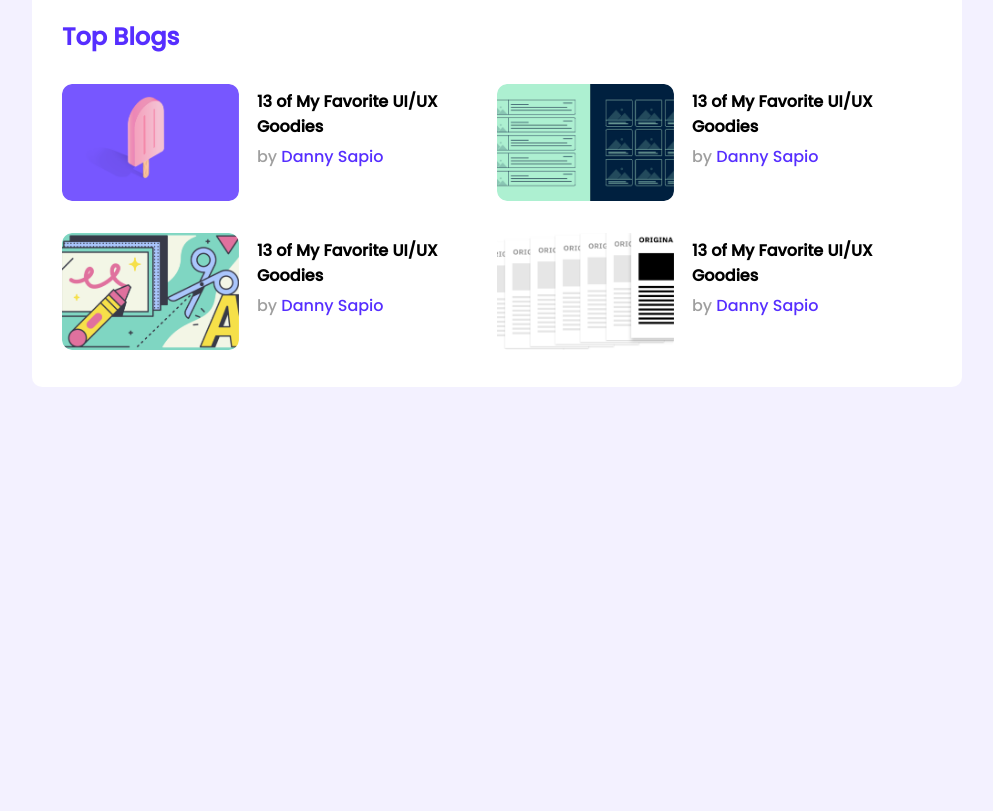
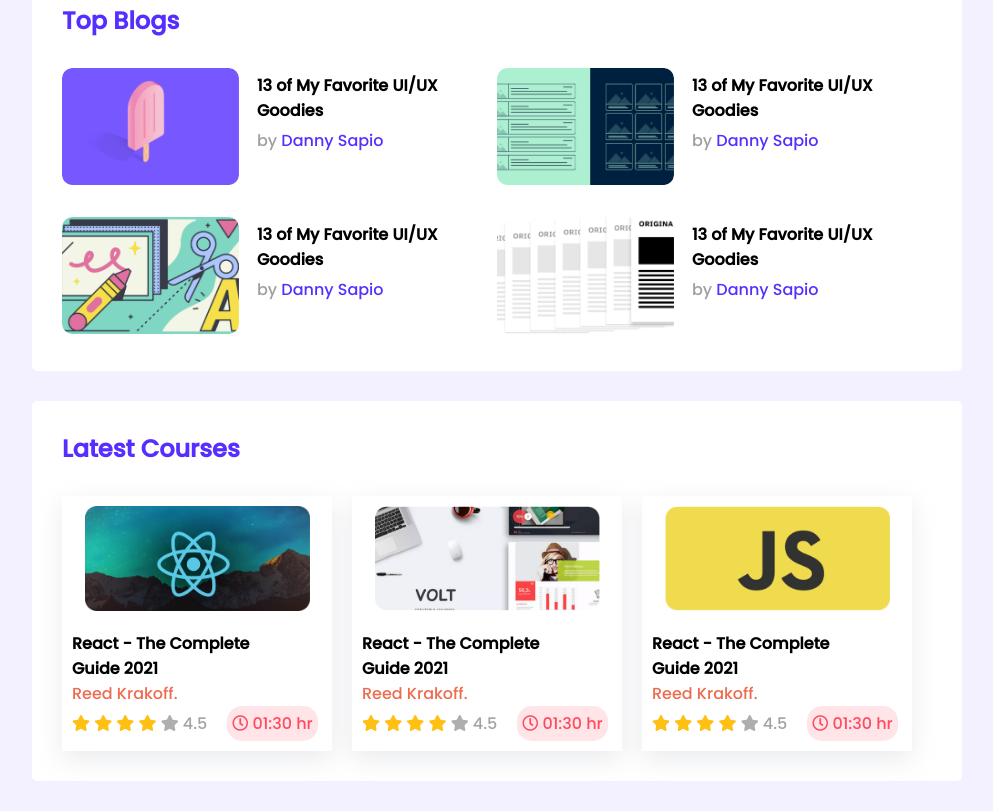
Before and after one commit to rakibul-islam-raju/Leaderboard, a plain HTML site: page index.html in a window 1280 px wide. Shown: the part 325-1136 px from the top of the page, without its empty margins (143-1136 px from the left). Before the commit the page ends 800 px from the top, so only its background shows below. Drawn offline with Linux system fonts and the light colour scheme.

Commit message:
added latest courses

```diff
--- a/index.html
+++ b/index.html
@@ -7,6 +7,8 @@
     <title>Leaderboard</title>
     <!-- stylesheet -->
     <link rel="stylesheet" href="styles/style.css">
+    <!-- font awesome -->
+    <link rel="stylesheet" href="https://cdnjs.cloudflare.com/ajax/libs/font-awesome/5.15.3/css/all.min.css" integrity="sha512-iBBXm8fW90+nuLcSKlbmrPcLa0OT92xO1BIsZ+ywDWZCvqsWgccV3gFoRBv0z+8dLJgyAHIhR35VZc2oM/gI1w==" crossorigin="anonymous" referrerpolicy="no-referrer" />
 </head>
 <body>
     <main>
@@ -49,7 +51,7 @@
             </div>
 
             <hr>
-
+            <!-- top blogs -->
             <div class="top-blogs">
                 <h2 class="section-title">Top Blogs</h2>
                 <div class="blogs">
@@ -92,6 +94,85 @@
                 </div>
             </div>
         </section>
+
+        <!-- latest courses -->
+        <section class="container">
+            <h2 class="section-title">Latest Courses</h2>
+            <div class="courses">
+                <div class="course">
+                    <div class="course-thumb">
+                        <img src="images/courses/course-1.png" alt="">
+                    </div>
+                    <div class="course-detail">
+                        <h4 class="course-title">React - The Complete Guide 2021</h4>
+                        <a href="" class="course-instructtor">Reed Krakoff.</a>
+                        <div class="course-info">
+                            <div class="rating">
+                                <span class="icons">
+                                    <i class="fas fa-star"></i>
+                                    <i class="fas fa-star"></i>
+                                    <i class="fas fa-star"></i>
+                                    <i class="fas fa-star"></i>
+                                    <i class="fas fa-star empty"></i>
+                                </span>
+                                <span>4.5</span>
+                            </div>
+                            <div class="duration">
+                                <i class="far fa-clock"></i> 01:30 hr
+                            </div>
+                        </div>
+                    </div>
+                </div>
+                <div class="course">
+                    <div class="course-thumb">
+                        <img src="images/courses/course-2.png" alt="">
+                    </div>
+                    <div class="course-detail">
+                        <h4 class="course-title">React - The Complete Guide 2021</h4>
+                        <a href="" class="course-instructtor">Reed Krakoff.</a>
+                        <div class="course-info">
+                            <div class="rating">
+                                <span class="icons">
+                                    <i class="fas fa-star"></i>
+                                    <i class="fas fa-star"></i>
+                                    <i class="fas fa-star"></i>
+                                    <i class="fas fa-star"></i>
+                                    <i class="fas fa-star empty"></i>
+                                </span>
+                                <span>4.5</span>
+                            </div>
+                            <div class="duration">
+                                <i class="far fa-clock"></i> 01:30 hr
+                            </div>
+                        </div>
+                    </div>
+                </div>
+                <div class="course">
+                    <div class="course-thumb">
+                        <img src="images/courses/course-3.png" alt="">
+                    </div>
+                    <div class="course-detail">
+                        <h4 class="course-title">React - The Complete Guide 2021</h4>
+                        <a href="" class="course-instructtor">Reed Krakoff.</a>
+                        <div class="course-info">
+                            <div class="rating">
+                                <span class="icons">
+                                    <i class="fas fa-star"></i>
+                                    <i class="fas fa-star"></i>
+                                    <i class="fas fa-star"></i>
+                                    <i class="fas fa-star"></i>
+                                    <i class="fas fa-star empty"></i>
+                                </span>
+                                <span>4.5</span>
+                            </div>
+                            <div class="duration">
+                                <i class="far fa-clock"></i> 01:30 hr
+                            </div>
+                        </div>
+                    </div>
+                </div>
+            </div>
+        </section>
     </main>
 </body>
 </html>
--- a/styles/style.css
+++ b/styles/style.css
@@ -7,6 +7,10 @@
 }
 
 /* body */
+*{
+    margin: 0;
+    padding: 0;
+}
 body{
     font-family: 'Poppins', sans-serif;
     background-color: #F3F1FF;
@@ -31,7 +35,11 @@ hr {
     background-color: #fff;
     width: 870px;
     padding: 30px;
-    border-radius: 10px;
+    border-radius: 5px;
+    margin-top: 30px;
+}
+.container:nth-last-child(1){
+    margin-bottom: 30px;
 }
 
 /* ---------------
@@ -94,3 +102,55 @@ hr {
     text-decoration: none;
     color: var(--indigo);
 }
+
+/* ---------------
+    latest courses
+---------------- */
+.courses{
+    display: grid;
+    grid-template-columns: repeat(3, 1fr);
+}
+.course{
+    width: 250px;
+    box-shadow: rgba(149, 157, 165, 0.2) 0px 8px 24px;
+    padding: 10px;
+}
+.course-thumb img {
+    width: 225px;
+    display: block;
+    margin: auto;
+    height: 105px;
+    border-radius: 5px;
+}
+.course-detail {
+    margin-top: 20px;
+}
+.course-title{
+    margin: 0;
+    width: 200px;
+}
+.course-instructtor{
+    margin: 8px 0 20px 0;
+    color: #ED6B4F;
+    text-decoration: none;
+}
+.course-info{
+    display: flex;
+    align-items: center;
+}
+.rating{
+    color: #A2A2A2;
+}
+.fa-star{
+    color: #FFC014;
+}
+.empty{
+    color: #AEAEAE;
+}
+.duration{
+    margin-left: 20px;
+    color: #FF4A60;
+    background-color: #FFE4E8;
+    padding: 5px;
+    border-radius: 15px;
+}
```
